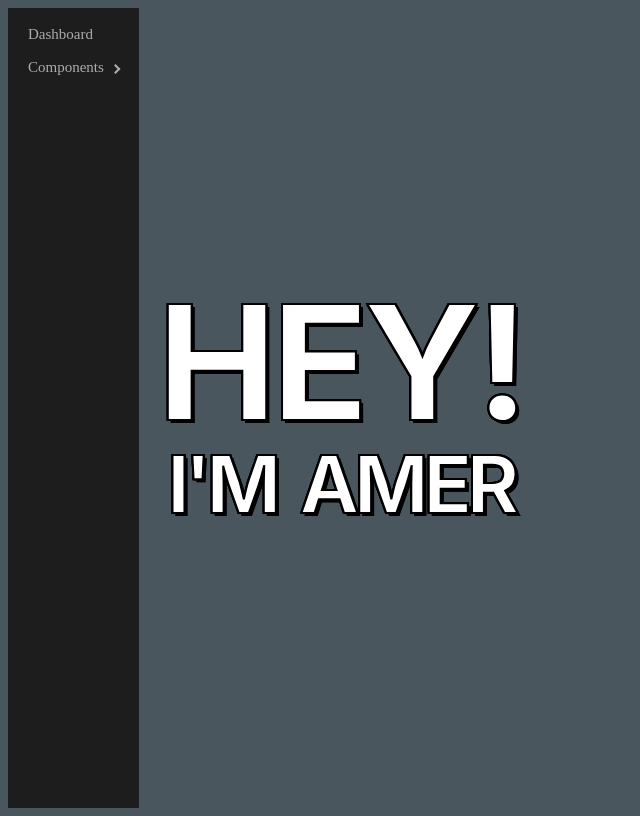
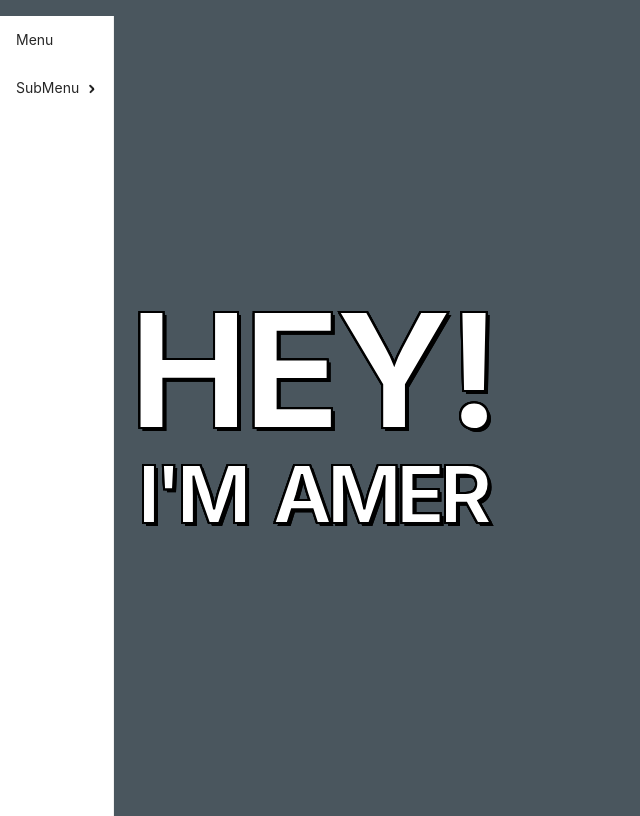
Before and after one commit to amerjusupovic/portfolio, a React (Create React App) app in the folder frontend/: page / in a window 1280 px wide. Shown: the whole page, without its empty margins (0-640 px from the left). Built offline with nearby package versions, Linux system fonts and the light colour scheme; the HTML template or start-up script is replaced by a standard one.

Commit message:
fix sidebar, add router

```diff
--- a/frontend/package.json
+++ b/frontend/package.json
@@ -10,11 +10,13 @@
     "@types/node": "^12.20.37",
     "@types/react": "^17.0.37",
     "@types/react-dom": "^17.0.11",
+    "antd": "^4.17.3",
     "jest": "^26.6.0",
     "node-sass": "^6.0.1",
     "react": "^17.0.2",
     "react-dom": "^17.0.2",
     "react-pro-sidebar": "^0.7.1",
+    "react-router-dom": "^6.1.1",
     "react-scripts": "4.0.3",
     "typescript": "^4.5.2",
     "web-vitals": "^1.1.2"
--- a/frontend/src/App.scss
+++ b/frontend/src/App.scss
@@ -1,4 +1,5 @@
 @import '~react-pro-sidebar/dist/scss/styles.scss';
+@import '~antd/dist/antd.css';
 
 @mixin transform($value){
   -webkit-transform: ($value);
@@ -20,6 +21,9 @@ $color: #282828;
 .sidebar-div {
   display: inline-grid;
   align-items: stretch;
+  position: sticky;
+  top: 0;
+  bottom: 0;
 }
 
 .main {
@@ -38,8 +42,8 @@ $color: #282828;
   align-items: center;
   display: grid;
   padding-top: 80%;
-  padding-left: 5%;
-  width: 100%;
+  padding-left: 4%;
+  width: 105%;
 }
 
 body{
@@ -52,6 +56,8 @@ body{
 
 #root {
   height: 100%;
+  width: 100%;
+  display: -webkit-inline-box;
 }
 
 .start {
--- a/frontend/src/App.tsx
+++ b/frontend/src/App.tsx
@@ -1,41 +1,26 @@
 import React from 'react';
 import './App.scss';
-import { ProSidebar, Menu, MenuItem, SubMenu } from 'react-pro-sidebar';
+import { BrowserRouter as Router, Routes, Route } from "react-router-dom";
+import Home from "./Home";
+import { Menu } from 'antd';
 
 function App() {
   return (
-    <div className="start">
-      <div className="sidebar-div">
-        <ProSidebar width="100%" className="sidebar">
-          <Menu iconShape="square">
-            <MenuItem>Dashboard</MenuItem>
-            <SubMenu title="Components">
-              <MenuItem>Component 1</MenuItem>
-              <MenuItem>Component 2</MenuItem>
-            </SubMenu>
+    <Router>
+      <div className="start">
+        <div className="sidebar-div">
+          <Menu>
+            <Menu.Item>Menu</Menu.Item>
+            <Menu.SubMenu title="SubMenu">
+              <Menu.Item>SubMenuItem</Menu.Item>
+            </Menu.SubMenu>
           </Menu>
-        </ProSidebar>
-      </div>
-      <div className="main">
-        <div className="center-left">
-          <div className="container">
-            <div className="h title letter">H</div>
-            <div className="e title letter">E</div>
-            <div className="y title letter">Y</div>
-            <div className="ex title letter">!</div>
-          </div>
-          <div className="container">
-            <div className="si subtitle letter">I</div>
-            <div className="sap subtitle letter">'</div>
-            <div className="sm subtitle letter">M&nbsp;</div>
-            <div className="sa subtitle letter">A</div>
-            <div className="sm subtitle letter">M</div>
-            <div className="se subtitle letter">E</div>
-            <div className="sr subtitle letter">R</div>
-          </div>
         </div>
       </div>
-    </div>
+      <Routes>
+        <Route path="/" element = { <Home/> }/>
+      </Routes>
+    </Router>
   );
 }
 
--- /dev/null
+++ b/frontend/src/Home.tsx
@@ -0,0 +1,29 @@
+import "./App.scss";
+
+function Home() {
+    return (
+      <div className="start">
+        <div className="main">
+          <div className="center-left">
+            <div className="container">
+              <div className="h title letter">H</div>
+              <div className="e title letter">E</div>
+              <div className="y title letter">Y</div>
+              <div className="ex title letter">!</div>
+            </div>
+            <div className="container">
+              <div className="si subtitle letter">I</div>
+              <div className="sap subtitle letter">'</div>
+              <div className="sm subtitle letter">M&nbsp;</div>
+              <div className="sa subtitle letter">A</div>
+              <div className="sm subtitle letter">M</div>
+              <div className="se subtitle letter">E</div>
+              <div className="sr subtitle letter">R</div>
+            </div>
+          </div>
+        </div>
+      </div>
+    );
+}
+
+export default Home;
```
Also changed, not shown: 1 other file (tests, documents, lock files or other folders).
